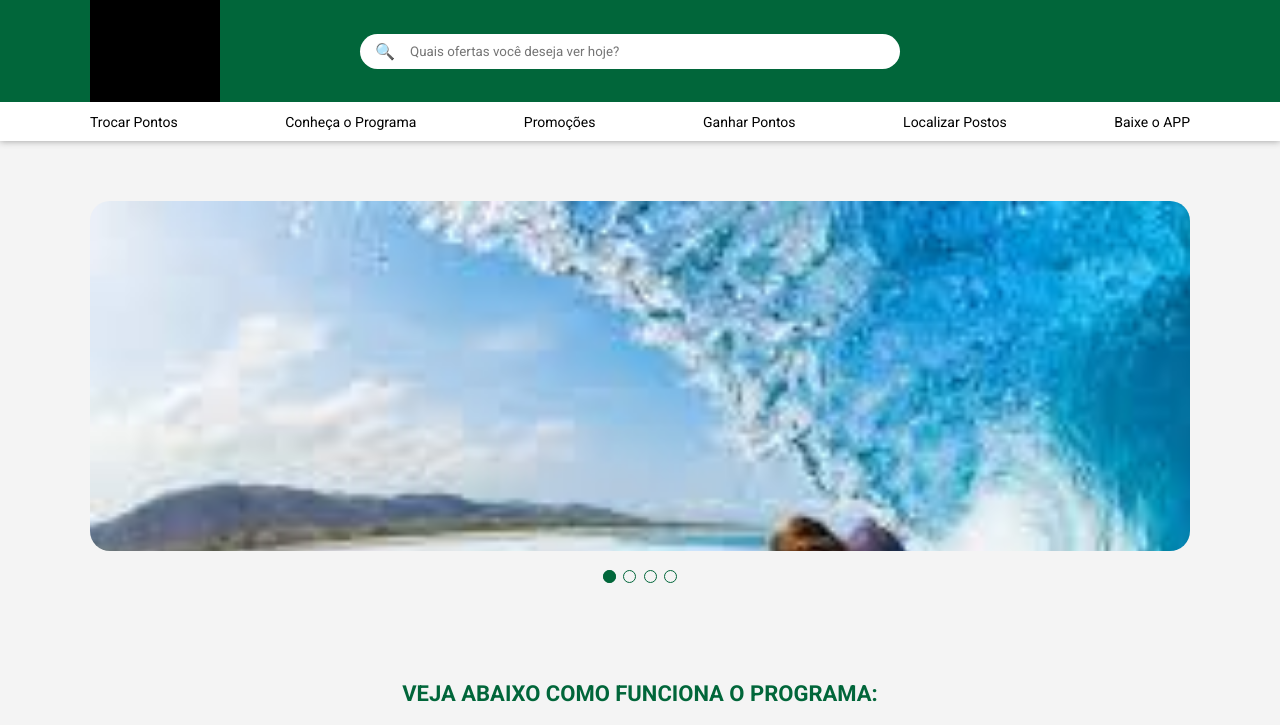
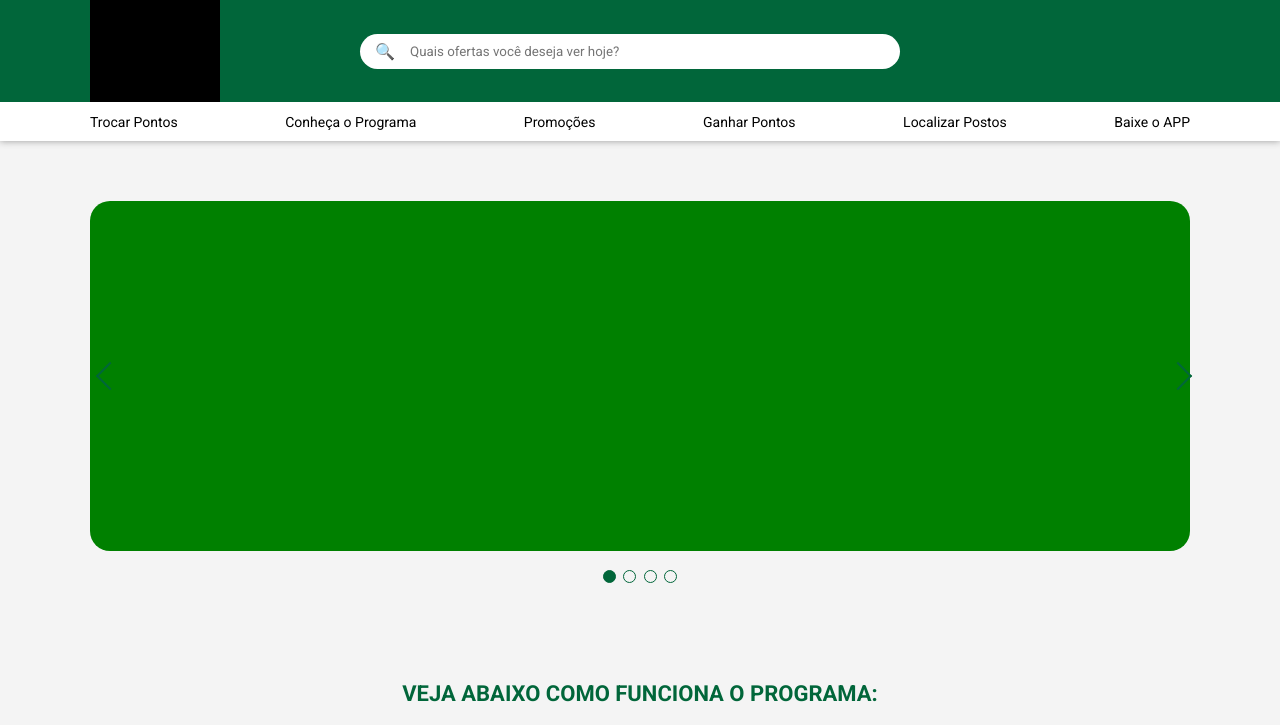
Before and after one commit to wellingtontsb/projeto-premmia, a plain HTML site: page index.html in a window 1280 px wide. Shown: the top 725 px of the page. Drawn offline with Linux system fonts and the light colour scheme.

Commit message:
refactoring and adding javascript animation on banner section

```diff
--- /dev/null
+++ b/assets/script.js
@@ -0,0 +1,55 @@
+let totalSlides = document.querySelectorAll('.slide').length;
+let slideArea = document.querySelector('.container').clientWidth;
+let dotsSlide = document.querySelector('.banner-points').children;
+let dots = document.querySelectorAll('.point');
+let currentSlide = 0;
+
+//calcula o tamanho do width automaticaticamente
+document.querySelector('.sliders').style.width = `calc(${slideArea} * ${totalSlides})`;
+
+//insere o tamanho da altura dos botoes next e prev automaticamente
+document.querySelector('.slider--controls').style.height = `${document.querySelector('.banner-slide').clientHeight}px`;
+
+function goPrev() {
+	dotsSlide[currentSlide].classList.remove('active');
+	currentSlide--;
+	if (currentSlide < 0) {
+		currentSlide = totalSlides - 1;
+	}
+	dotsSlide[currentSlide].classList.add('active');
+	updateMargin();
+}
+
+function goNext() {
+	dotsSlide[currentSlide].classList.remove('active');
+	currentSlide++;
+	if (currentSlide > (totalSlides - 1)) {
+		currentSlide = 0;
+	}
+	dotsSlide[currentSlide].classList.add('active');
+	updateMargin();
+}
+
+function updateMargin() {
+	let sliderItemWidth = document.querySelector('.slide').clientWidth;
+	let newMargin = currentSlide * sliderItemWidth;
+	document.querySelector('.slide').style.marginLeft = `-${newMargin}px`;
+}
+
+dots.forEach((item, index)=>{
+	item.addEventListener('click', ()=>{
+		dotsSlide[currentSlide].classList.remove('active');
+		item.classList.add('active');
+		currentSlide = index;
+		updateMargin();
+	});
+});
+
+//funcao para mudar os slides automaticamente
+
+/*
+setInterval(()=>{
+	updateMargin();
+	goNext();
+}, 5000);
+*/
--- a/assets/style.css
+++ b/assets/style.css
@@ -31,6 +31,39 @@ body{
 .active{
 	background-color: #01663A;
 	border-radius: 8px;
+}
+
+.slider--controls{
+	position: absolute;
+	z-index: 99;
+	width: 85%;
+	margin-left: 100px;
+	display: flex;
+	justify-content: space-between;
+	align-items: center;
+}
+
+.slider--control{
+	overflow: hidden;
+	cursor: pointer;
+}
+
+.prev,
+.next{
+	width: 20px;
+	height: 20px;
+}
+
+.prev{
+	border-top: 2px solid #01663A;
+	border-left: 2px solid #01663A;
+	rotate: -45deg;
+}
+
+.next{
+	border-top: 2px solid #01663A;
+	border-right: 2px solid #01663A;
+	rotate: 45deg;
 }
 
 /* classes especificas */
@@ -151,7 +184,6 @@ nav a:hover{
 }
 
 .sliders{
-	width: calc(300vw);
 	height: 350px;
 	display: flex;
 }
@@ -159,10 +191,11 @@ nav a:hover{
 .slide{
 	width: 100vw;
 	height: 100%;
+	transition: all ease 0.3s;
 }
 
 .slide .content img{
-	width: 100%;
+	width: 1100px;
 	height: 100%;
 }
 
@@ -180,6 +213,7 @@ nav a:hover{
 	height: 13px;
 	border: 1px solid #01663A;
 	border-radius: 8px;
+	cursor: pointer;
 }
 
 .program{
--- a/index.html
+++ b/index.html
@@ -51,31 +51,48 @@
 	</header>
 
 	<section class="banner">
+		<div class="slider--controls">
+			<div class="slider--control prev" onclick="goPrev()"></div>
+			<div class="slider--control next" onclick="goNext()"></div>
+		</div>
 		<div class="container column">
 			<div class="banner-slide">
 				<div class="sliders">
-					<div class="slide">
+					<div class="slide" style="background-color: green;">
 						<div class="content">
+							<!--
 							<a href="#"><img src="assets/images/img1.jpg"></a>
+							-->
 						</div>
 					</div>
-					<div class="slide">
+					<div class="slide" style="background-color: orange;">
 						<div class="content">
+							<!--
 							<a href="#"><img src="assets/images/img2.jpg"></a>
+							-->
 						</div>
 					</div>
-					<div class="slide">
+					<div class="slide" style="background-color: blue;">
 						<div class="content">
+							<!--
 							<a href="#"><img src="assets/images/img3.jpg"></a>
+							-->
+						</div>
+					</div>
+					<div class="slide" style="background-color: gray;">
+						<div class="content">
+							<!--
+							<a href="#"><img src="assets/images/img3.jpg"></a>
+							-->
 						</div>
 					</div>
 				</div>
 			</div>
 			<div class="banner-points">
-				<a href="#" class="active"><div class="point"></div></a>
-				<a href="#"><div class="point"></div></a>
-				<a href="#"><div class="point"></div></a>
-				<a href="#"><div class="point"></div></a>
+				<div class="point active"></div>
+				<div class="point"></div>
+				<div class="point"></div>
+				<div class="point"></div>
 			</div>
 		</div>
 	</section>
```
